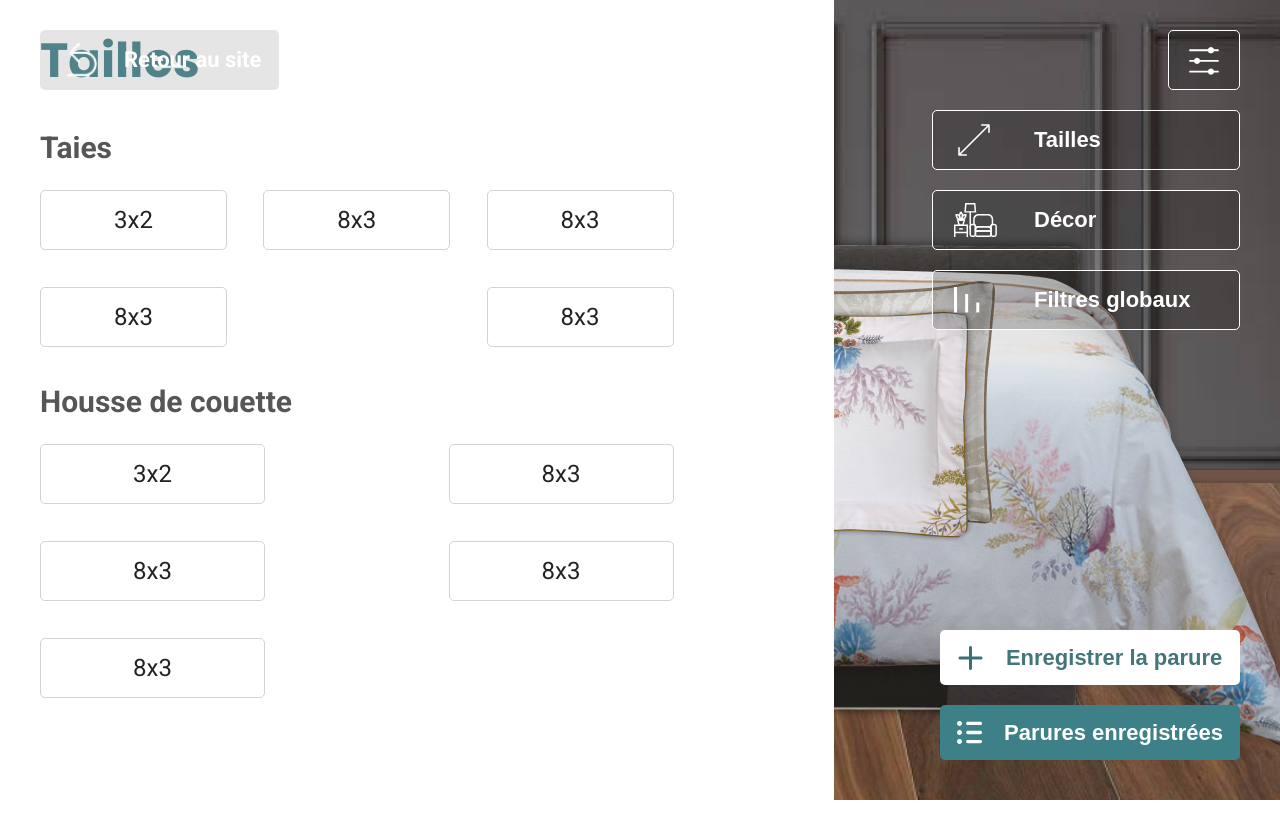
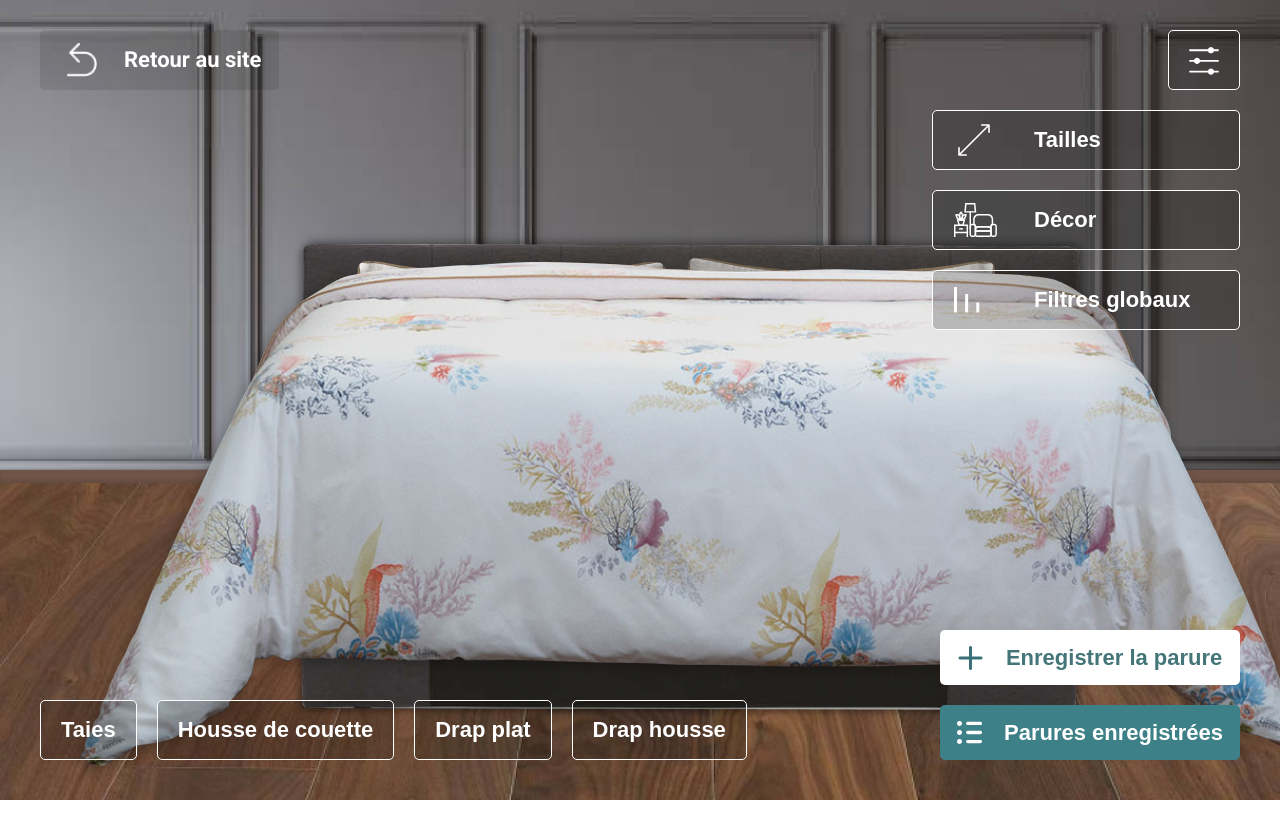
Before and after one commit to FlorianDurand/yves-delorme-simulateur, a Next.js app: page / in a window 1280 px wide. Shown: the top 838 px of the page. After the commit the page ends 800 px from the top, so only its background shows below. Built offline with nearby package versions, Linux system fonts and the light colour scheme.

Commit message:
Position coussin

```diff
--- a/components/Bed.js
+++ b/components/Bed.js
@@ -13,10 +13,10 @@
 			<img className={styles.joint} src="/static/Bed/joint.png" alt="joint" />
 			<img className={styles.floor} src="/static/Bed/sol.png" alt="sol" />
 			<img className={styles.tete} src="/static/Bed/tetedelit.png" alt="tete de lit" />
-			<img className={styles.couette} src={couette} alt="couette" />
 			<img className={styles.back} src="/static/Bed/groscoussins.png" alt="Grands Oreillers" />
 			<img className={styles.middle} src="/static/Bed/moyencoussin.png" alt="Oreilles du milieu" />
 			<img className={styles.front} src="/static/Bed/petitcoussin.png" alt="Petit Oreiller" />
+			<img className={styles.couette} src={couette} alt="couette" />
 			{/* <Menu onCouetteChange={handleCouetteChange} /> */}
 		</div>
 	)
--- a/components/Bed.module.css
+++ b/components/Bed.module.css
@@ -34,18 +34,18 @@
 
 .back{
     position: absolute;
-    top: 276px;
+    top: 256px;
     left: 357px;
 }
 
 .middle{
     position: absolute;
-    top: 301px;
+    top: 281px;
     left: 407px;
 }
 
 .front{
     position: absolute;
-    top: 354px;
+    top: 334px;
     left: 583px;
 }
--- a/pages/Index.js
+++ b/pages/Index.js
@@ -2,6 +2,7 @@
 import Bed from '../components/Bed';
 import Footer from '../components/Footer';
 import Menu from '../components/Menu';
+import MenuLeft from '../components/MenuLeft';
 
 import styles from './index.module.css'
 
@@ -11,6 +12,7 @@
         <Header />
         <Bed />
         {/* <Menu /> */}
+        {/* <MenuLeft /> */}
         <Footer />
       </div>
     );
--- a/pages/index.js
+++ b/pages/index.js
@@ -12,7 +12,7 @@
         <Header />
         <Bed />
         {/* <Menu /> */}
-        <MenuLeft />
+        {/* <MenuLeft /> */}
         <Footer />
       </div>
     );
```
Also changed, not shown: 1 other file (tests, documents, lock files or other folders). Lines whose indentation alone changed are shown as unchanged.
